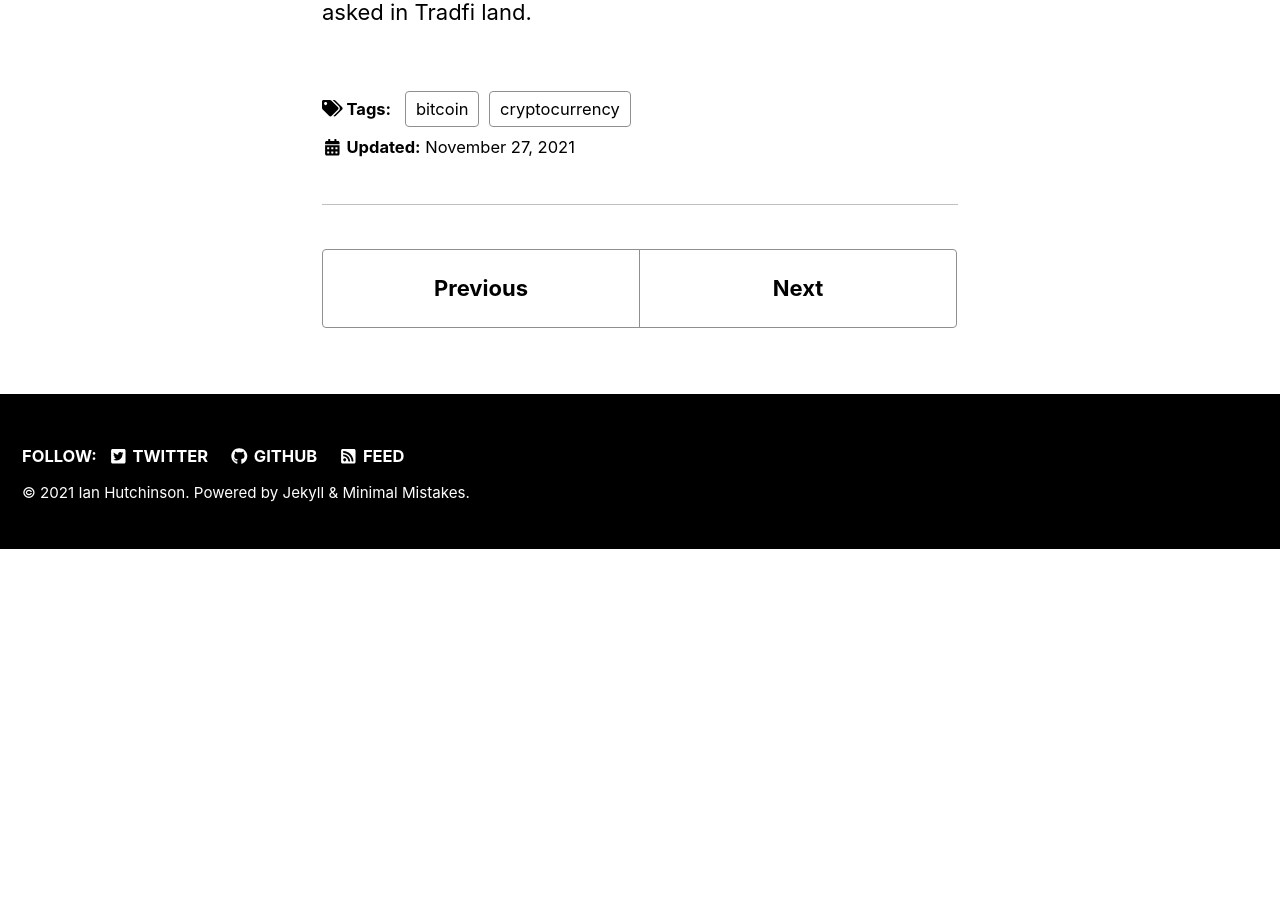
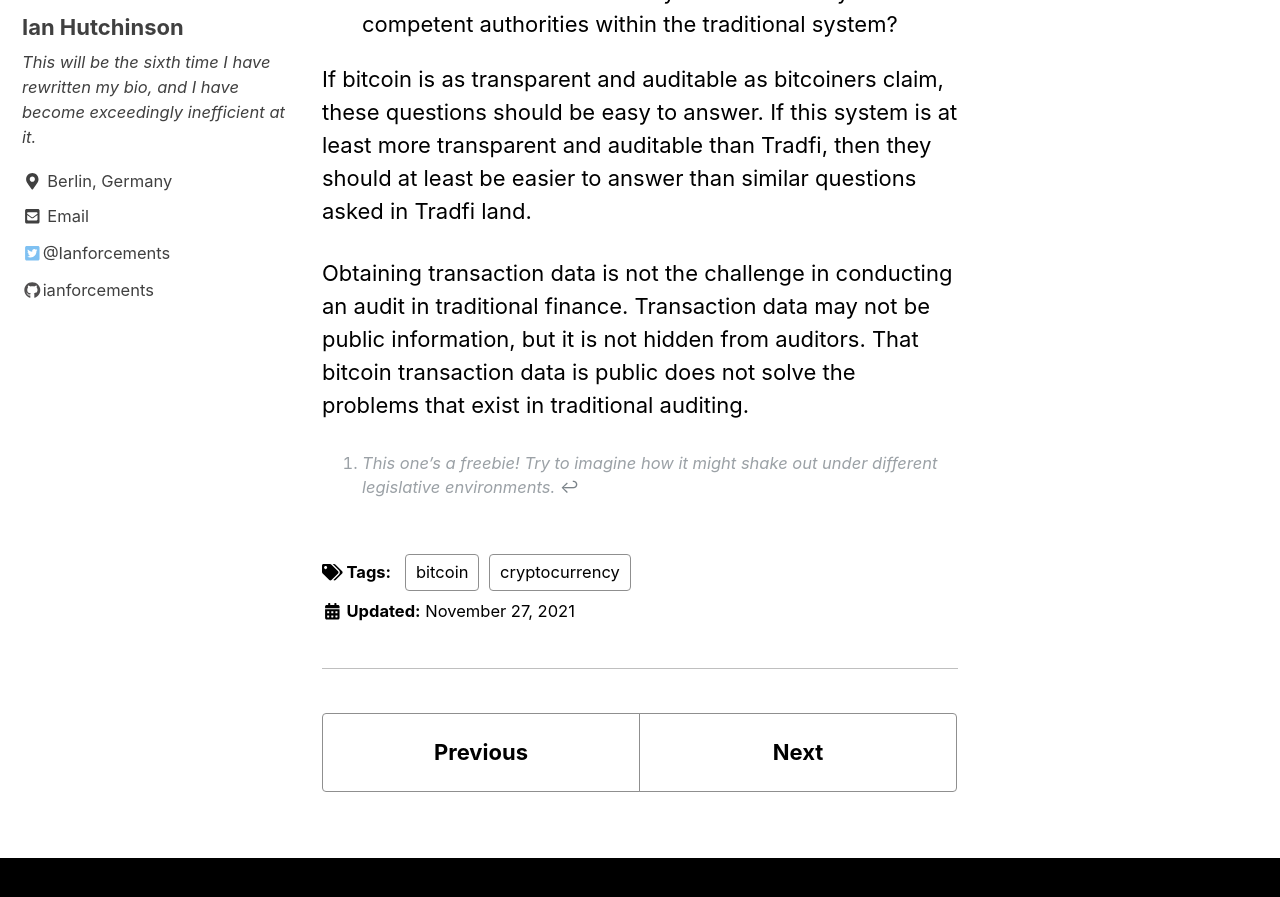
Before and after one commit to ianforcements/ianforcements.github.io, a Jekyll site: the page built from _posts/2021-11-27-bitcoin-auditability.markdown, in a window 1280 px wide and 900 px high, scrolled down 2812 px. Shown: the top 897 px of the window. Built offline with Jekyll 4.4.1, drawn with Linux system fonts in a browser that asks for light colours; nearby versions of some CDN libraries; before the commit the page ends 3361 px from its top, so only the background shows below that; some of the changed lines change nothing that is shown; some of the changed text lies outside the part shown.

Commit message:
edit bitcoin auditability

```diff
--- a/_posts/2021-11-27-bitcoin-auditability.markdown
+++ b/_posts/2021-11-27-bitcoin-auditability.markdown
@@ -1,6 +1,6 @@
 ---
 layout: single
-title: "Some promises made by Bitcoin"
+title: "Bitcoin is not as auditable and transparent as some claim."
 date: 2021-11-27 01:00:00 +100
 last_modified_at:
 categories:
@@ -12,26 +12,32 @@
 If you agree with that then my challenge to you is to answer (or, posit how one might be able to answer) the following questions based solely on on-chain data:
 
 1. How many bitcoin wallets do I have? (I, who is me, who is the author of this article)
+
 2. How many bitcoins do I have? This includes coins stored in custody at eg. exchanges.
 
-[Here](https://www.blockchain.com/btc/tx/12010c662a13d5b7e262a77354407f3cdb56260b00a1691c1ea24e22fc7654c7) is a bitcoin transaction.
+   [Here](https://www.blockchain.com/btc/tx/12010c662a13d5b7e262a77354407f3cdb56260b00a1691c1ea24e22fc7654c7) is a bitcoin transaction.
 
 3. Who owns the originator wallet? Who owns the recipient wallet?
-4. Can we know for sure that they are different people?
-5. Can we know for sure what relationship the owner of each wallet has to the other?
-6. Can we identify the purpose or putative purpose of this transaction?
 
-[Here](https://www.blockchain.com/btc/address/1FeexV6bAHb8ybZjqQMjJrcCrHGW9sb6uF) is a 'dormant' bitcoin address. At the time of writing, it holds a hair under 80k bitcoins. This address has only received bitcoins, and never sent them.
+3. Can we know for sure that they are different people?
 
-7. If the owner claims to have forgotten or lost their private key, do you suppose they have lost these bitcoins for all relevant legal purposes? (eg. taxation, estate planning, divorce proceedings)
+4. Can we know for sure what relationship the owner of each wallet has to the other?
+
+5. Can we identify the purpose or putative purpose of this transaction?
+
+   [Here](https://www.blockchain.com/btc/address/1FeexV6bAHb8ybZjqQMjJrcCrHGW9sb6uF) is a 'dormant' bitcoin address. At the time of writing, it holds a hair under 80k bitcoins. This address has only received bitcoins, and never sent them.
+
+7. If the owner claims to have forgotten or lost their private key, do you suppose they have lost these bitcoins for all relevant legal purposes? (eg. taxation, estate planning, divorce proceedings)[^1]
+
 8. How would you know that the owner is or is not lying about having lost the key?
-10. If multiple separate people simultaneously and independently claimed to be the true owner of these bitcoins and to have lost the private keys, and if this was important for eg. tax purposes (regardless of whether the bitcoins are recoverable), what information would the blockchain provide to resolve this dispute?
 
-[Here](https://www.blockchain.com/btc/address/1HrEqMHQVWhKuCg7a3rxo2tAFAiKquJ5iP) is a bitcoin address associated with ransomware.
+9. If multiple separate people simultaneously and independently claimed to be the true owner of these bitcoins and to have lost the private keys, and if this was important for eg. tax purposes (regardless of whether the bitcoins are recoverable), what information would the blockchain provide to resolve this dispute?
+
+   [Here](https://www.blockchain.com/btc/address/1HrEqMHQVWhKuCg7a3rxo2tAFAiKquJ5iP) is a bitcoin address associated with ransomware.
 
 10. It is illegal to pay ransomware operators in some jurisdictions. Can you determine if any payments to this address were made in respect of organisations in such jurisdictions?
 
-[Here](https://www.blockchain.com/btc/address/1NDyJtNTjmwk5xPNhjgAMu4HDHigtobu1s) is an old wallet address associated with Binance. I have chosen Binance because it is a well-known exchange and I do not claim that they have done anything untoward with this wallet, it's purely for example.
+    [Here](https://www.blockchain.com/btc/address/1NDyJtNTjmwk5xPNhjgAMu4HDHigtobu1s) is an old wallet address associated with Binance. I have chosen Binance because it is a well-known exchange and I do not claim that they have done anything untoward with this wallet, it's purely for example.
 
 11. Can you provide an exhaustive list of their other wallets, and of their total BTC in custody?
 
@@ -43,3 +49,7 @@
 16. Some of the questions I have posed may be answerable with off-chain data. Would similar questions as these not be answerable -or less readily answerable - by the competent authorities within the traditional system?
 
 If bitcoin is as transparent and auditable as bitcoiners claim, these questions should be easy to answer. If this system is at least more transparent and auditable than Tradfi, then they should at least be easier to answer than similar questions asked in Tradfi land.
+
+Obtaining transaction data is not the challenge in conducting an audit in traditional finance. Transaction data may not be public information, but it is not hidden from auditors. That bitcoin transaction data is public does not solve the problems that exist in traditional auditing.
+
+[^1]: _This one's a freebie! Try to imagine how it might shake out under different legislative environments._
```
